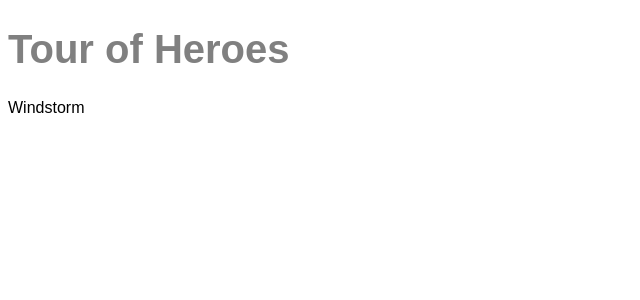
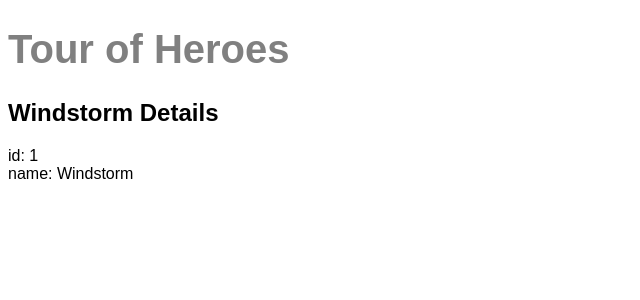
Before and after one commit to Siianko/heroes, an Angular app: page / in a window 1280 px wide. Shown: the top 300 px of the page, without its empty margins (0-640 px from the left). Built offline with nearby package versions, Linux system fonts and the light colour scheme.

Commit message:
add hero details on the webpage

```diff
--- a/src/app/heroes/heroes.component.html
+++ b/src/app/heroes/heroes.component.html
@@ -1,3 +1,3 @@
-<p>
-  {{hero}}
-</p>
+<h2>{{hero.name}} Details</h2>
+<div><span>id: </span>{{hero.id}}</div>
+<div><span>name: </span>{{hero.name}}</div>
--- a/src/app/heroes/heroes.component.ts
+++ b/src/app/heroes/heroes.component.ts
@@ -1,4 +1,5 @@
 import { Component, OnInit } from '@angular/core';
+import { Hero } from '../hero';
 
 @Component({
   selector: 'app-heroes',
@@ -6,11 +7,13 @@
   styleUrls: ['./heroes.component.css']
 })
 export class HeroesComponent implements OnInit {
-  hero = 'Windstorm';
+  hero: Hero = {
+    id: 1,
+    name: 'Windstorm'
+  };
 
   constructor() { }
 
   ngOnInit() {
   }
-
 }
```
Also changed, not shown: src/app/hero.ts (line endings or trailing spaces).
